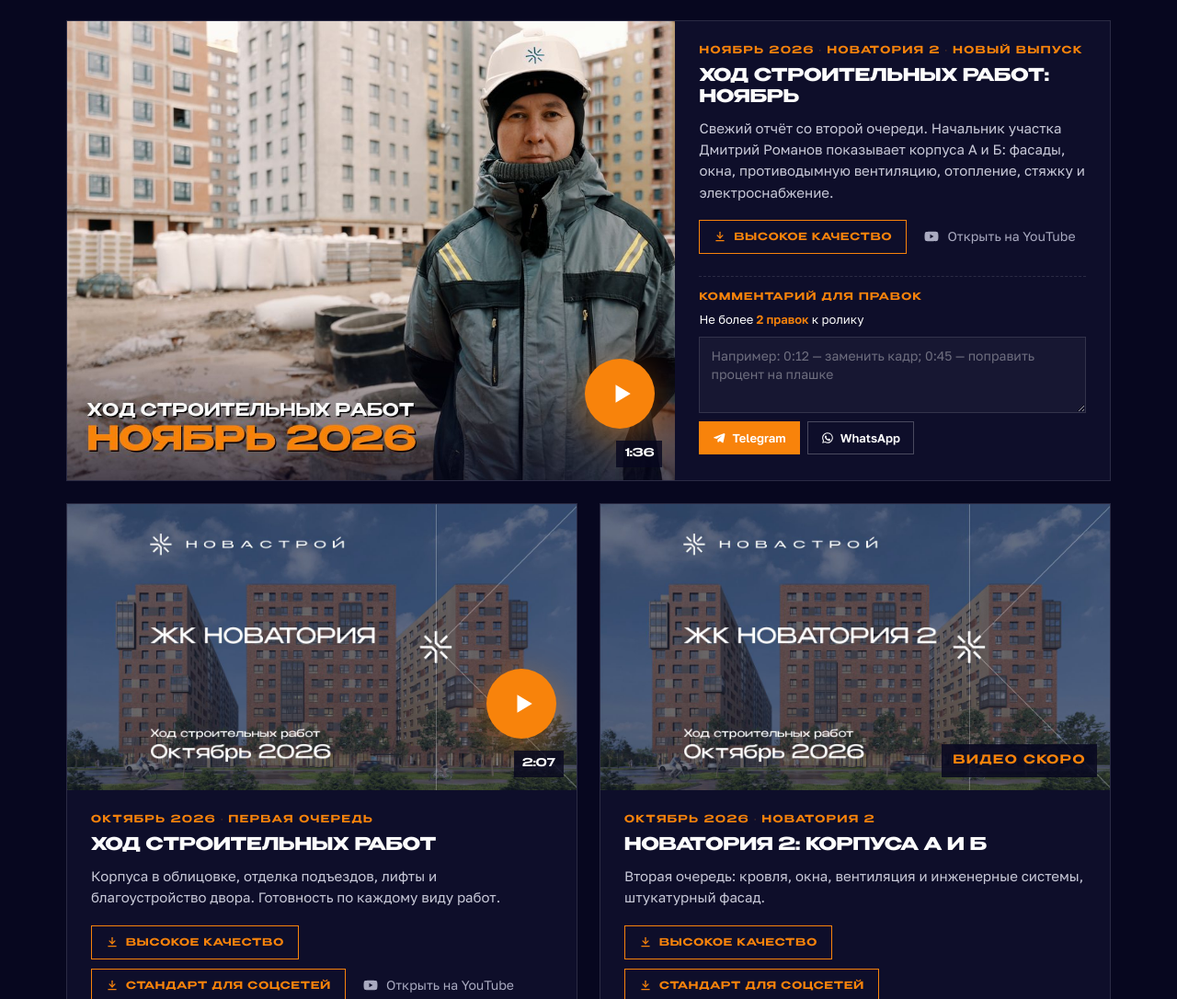
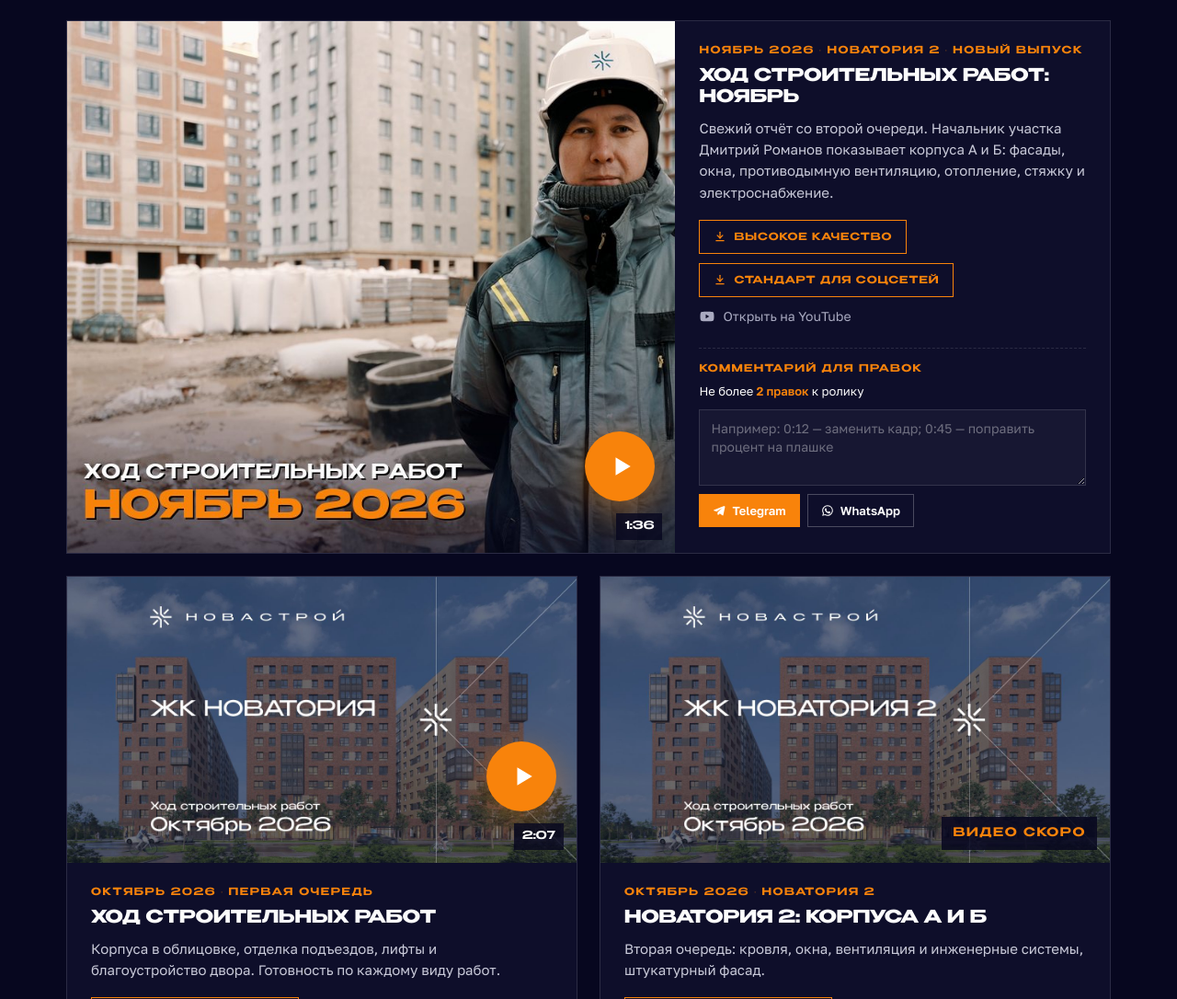
Before and after one commit to tinextreme-alt/offers, a plain HTML site: page novatoria-video/index.html in a window 1280 px wide. Shown: the part 1173-2259 px from the top of the page at 92% size. Drawn offline with Linux system fonts and the light colour scheme.

Commit message:
novatoria-video: страница ЖК «Новатория» с видеоотчётами

```diff
--- a/novatoria-video/index.html
+++ b/novatoria-video/index.html
@@ -211,7 +211,7 @@ footer a{border-bottom:1px solid var(--line)}footer a:hover{color:var(--fg)}
 // Видео: id — ID ролика на YouTube (пусто — «видео скоро»); dl — ссылка на файл в высоком качестве (пусто — «скоро»); sm — имя файла в папке SOCIAL (стандартное качество для соцсетей, пусто — кнопки нет).
 const SOCIAL = 'https://disk.yandex.ru/d/VQnxvHhazpOS9A/';
 const VIDEOS = [
-  {n:3, id:'VcLHFg3JxGU', dl:'https://disk.yandex.ru/i/h4cJIkIsCBmoRw', poster:'img/poster3.jpg', dur:'1:36', tag:'Ноябрь 2026 · Новатория 2 · новый выпуск', title:'Ход строительных работ: ноябрь', text:'Свежий отчёт со второй очереди. Начальник участка Дмитрий Романов показывает корпуса А и Б: фасады, окна, противодымную вентиляцию, отопление, стяжку и электроснабжение.'},
+  {n:3, id:'VcLHFg3JxGU', dl:'https://disk.yandex.ru/i/h4cJIkIsCBmoRw', sm:'https://disk.yandex.ru/i/0IwRHQIDCbvfUg', poster:'img/poster3.jpg', dur:'1:36', tag:'Ноябрь 2026 · Новатория 2 · новый выпуск', title:'Ход строительных работ: ноябрь', text:'Свежий отчёт со второй очереди. Начальник участка Дмитрий Романов показывает корпуса А и Б: фасады, окна, противодымную вентиляцию, отопление, стяжку и электроснабжение.'},
   {n:1, id:'xjLZg2eoKOU', dl:'https://disk.yandex.ru/i/itgX_89Kv374TA', sm:'Чистовой монтаж ролик 1 (пожато в 2 раза).mov', poster:'img/poster1.jpg', dur:'2:07', tag:'Октябрь 2026 · первая очередь', title:'Ход строительных работ', text:'Корпуса в облицовке, отделка подъездов, лифты и благоустройство двора. Готовность по каждому виду работ.'},
   {n:2, id:'', dl:'https://disk.yandex.ru/i/RB4cDqe0gBaGQw', sm:'Чистовой монтаж ролик 2 (пожато в 2 раза).mov', poster:'img/poster2.jpg', dur:'1:30', tag:'Октябрь 2026 · Новатория 2', title:'Новатория 2: корпуса А и Б', text:'Вторая очередь: кровля, окна, вентиляция и инженерные системы, штукатурный фасад.'},
 ];
@@ -230,7 +230,7 @@ VIDEOS.forEach((v, i) => {
     <div class="vb"><span class="tag">${v.tag}</span><h3>${v.title}</h3><p>${v.text}</p><div class="acts">${v.dl
       ? `<a class="dl" href="${v.dl}" target="_blank" rel="noopener" title="Исходный файл для показа и архива">${DL_ICO}Высокое качество</a>`
       : `<span class="dl off" title="Ссылка появится, когда файл будет загружен">${DL_ICO}Скачать — скоро</span>`}${v.sm
-      ? `<a class="dl" href="${SOCIAL}${encodeURIComponent(v.sm)}" target="_blank" rel="noopener" title="Файл полегче — для публикации в соцсетях">${DL_ICO}Стандарт для соцсетей</a>` : ''}${v.id
+      ? `<a class="dl" href="${/^https?:/.test(v.sm) ? v.sm : SOCIAL + encodeURIComponent(v.sm)}" target="_blank" rel="noopener" title="Файл полегче — для публикации в соцсетях">${DL_ICO}Стандарт для соцсетей</a>` : ''}${v.id
       ? `<a class="yt" href="https://youtu.be/${v.id}" target="_blank" rel="noopener">${ytIcon}Открыть на YouTube</a>` : ''}</div></div>`;
   const n = v.n || i + 1, key = 'nov-fb-' + n, cm = document.createElement('div'); cm.className = 'cm';
   cm.innerHTML = `<label for="${key}">Комментарий для правок</label><p class="lim">Не более <b>2 правок</b> к ролику</p><textarea id="${key}" rows="3" placeholder="Например: 0:12 — заменить кадр; 0:45 — поправить процент на плашке"></textarea><div class="cm-b"><button type="button" class="cm-tg">${TG_ICO}Telegram</button><a class="cm-wa" target="_blank" rel="noopener">${WA_ICO}WhatsApp</a></div><span class="cm-st" aria-live="polite"></span>`;
```
